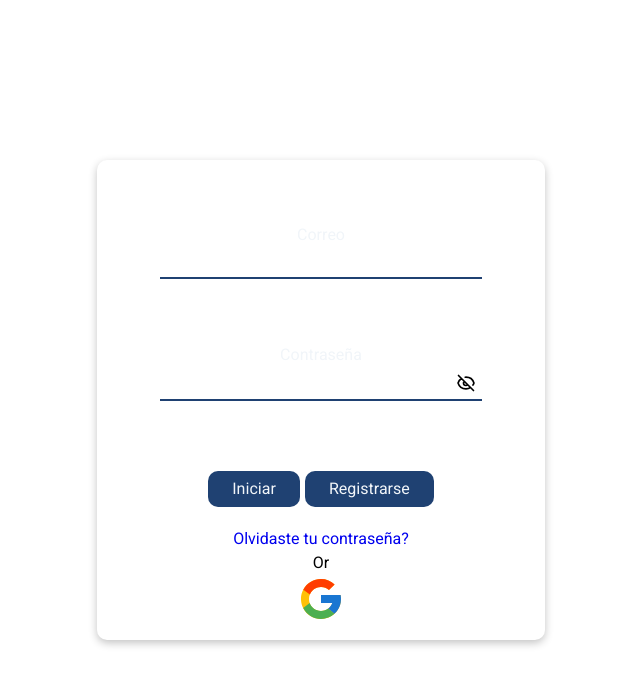
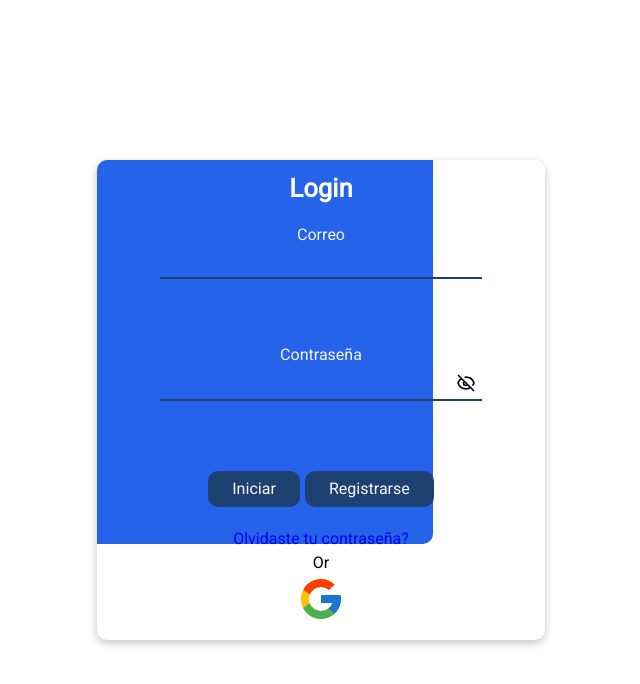
Before and after one commit to LuisArielRetanaHernadez/caht_client, a React (Vite) app: page /login in a window 1280 px wide. Shown: the top 684 px of the page, without its empty margins (319-959 px from the left). Built offline with nearby package versions, Linux system fonts and the light colour scheme.

Commit message:
agregando la clase modificadora en la etiqueta form

```diff
--- a/src/Pages/Login/Login.pages.jsx
+++ b/src/Pages/Login/Login.pages.jsx
@@ -49,7 +49,7 @@ const Login = () => {
   return (
     <>
       <section className="container container--center">
-        <form className="form form--shadow rounded-10p" onSubmit={handleSubmit}>
+        <form className="form form--block form--shadow rounded-10p" onSubmit={handleSubmit}>
         <div className="text-center wrapped wrapped--space-flex wrapped--colum-flex" style={{position: "relative"}}>
           <h2 className="form__title">Login</h2>
 
```
